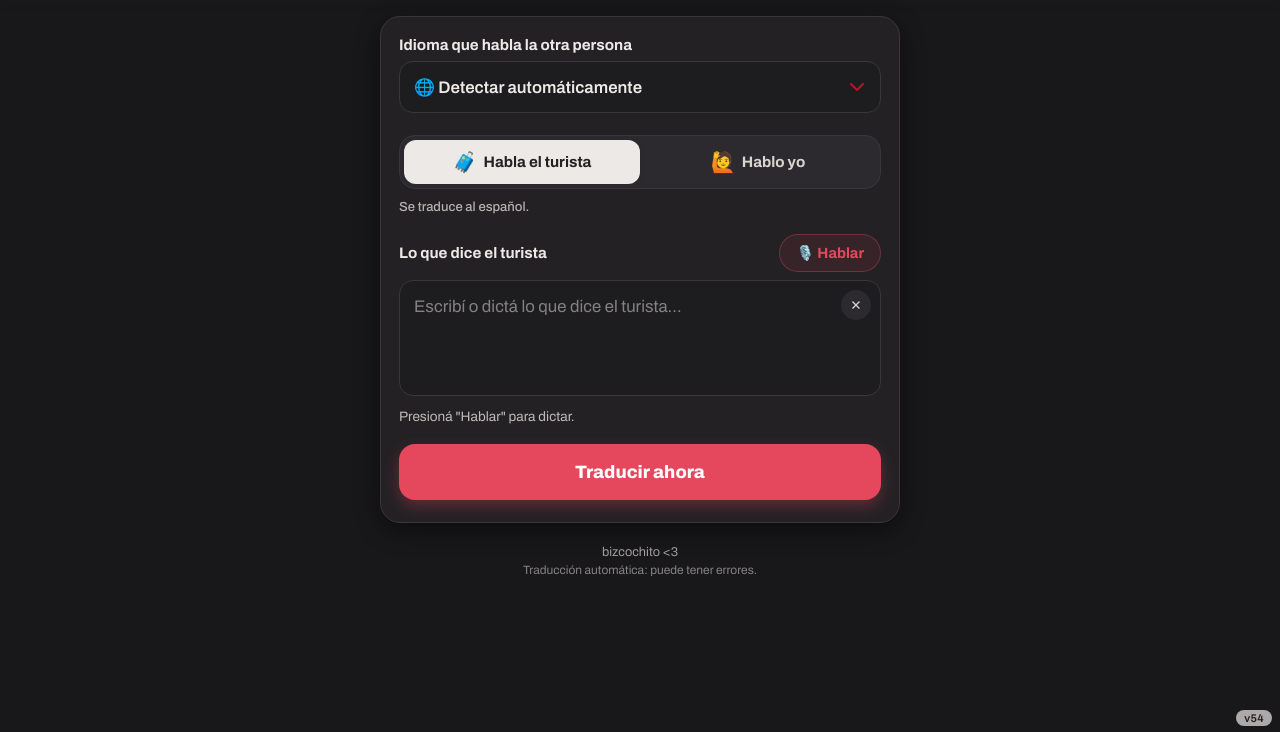
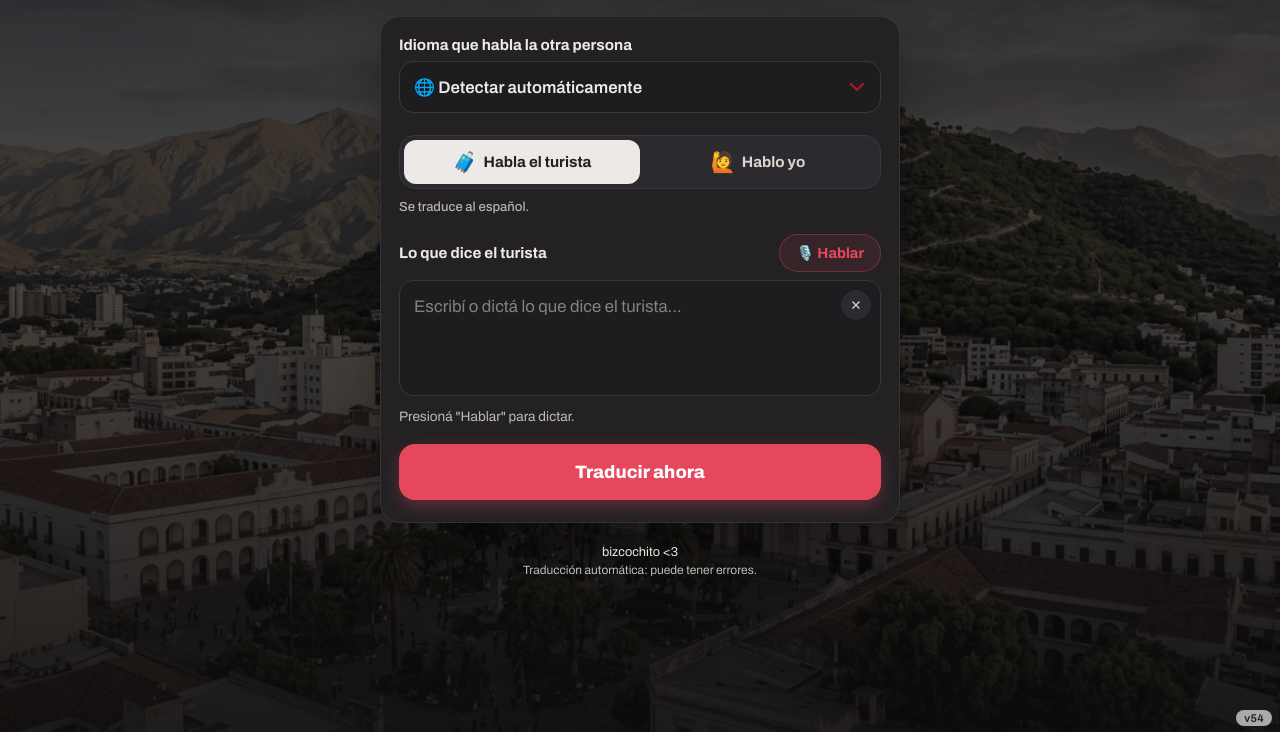
Before and after one commit to jr8969662-beep/habla-salta-, a plain HTML site: page index.html in a window 1280 px wide. Both pictures are taken after a click on the button "Cambiar tema". Shown: the part 68-800 px from the top of the page. Drawn offline with nearby package versions, Linux system fonts and the light colour scheme.

Commit message:
Vuelve la foto de Salta de fondo, fija y con degradé
Co-Authored-By: Claude Opus 5.5 <noreply@anthropic.com>
Claude-Session: https://claude.ai/code/session_01Vi7LwnbqQfiC3d7cfrPaBM

```diff
--- a/styles.css
+++ b/styles.css
@@ -887,3 +887,27 @@ footer { color: var(--gris-texto); text-shadow: none; opacity: .7; }
 .offline-pill { z-index: 1500; }
 #offline-bar { background: var(--rojo); }
 .offline-progreso { background: var(--celeste); }
+
+/* --- Foto de Salta de fondo, fija y oscurecida en degradé --- */
+body { background: #2b2422; position: relative; }
+body::before {
+    content: ''; position: fixed; inset: 0; z-index: -2;
+    background: url('salta-fondo.jpg') center 30% / cover no-repeat;
+    transform: scale(1.04);
+    filter: saturate(.85) contrast(1.02);
+}
+body::after {
+    content: ''; position: fixed; inset: 0; z-index: -1;
+    background: linear-gradient(180deg,
+        rgba(28, 22, 22, .55) 0%,
+        rgba(28, 22, 22, .15) 30%,
+        rgba(28, 22, 22, .25) 65%,
+        rgba(28, 22, 22, .72) 100%);
+}
+[data-theme="dark"] body::before { filter: saturate(.6) brightness(.55); }
+[data-theme="dark"] body::after {
+    background: linear-gradient(180deg, rgba(14, 12, 13, .7) 0%, rgba(14, 12, 13, .5) 40%, rgba(14, 12, 13, .85) 100%);
+}
+.card { border-color: rgba(255, 255, 255, .5); box-shadow: 0 2px 4px rgba(0, 0, 0, .08), 0 18px 40px rgba(0, 0, 0, .28); }
+[data-theme="dark"] .card { border-color: rgba(255, 255, 255, .08); }
+footer { color: #fff; opacity: .9; text-shadow: 0 1px 3px rgba(0, 0, 0, .6); }
```
